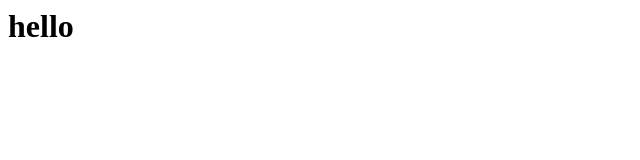
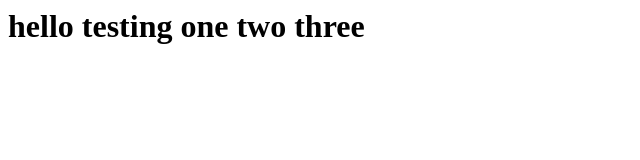
Before and after one commit to cazwazacz/intro-page, a plain HTML site: page index.html in a window 1280 px wide. Shown: the whole page, without its empty margins (0-640 px from the left). Drawn offline with Linux system fonts and the light colour scheme.

Commit message:
commit test

```diff
--- a/index.html
+++ b/index.html
@@ -1 +1 @@
-<h1>hello</h1>
+<h1>hello testing one two three</h1>
```
